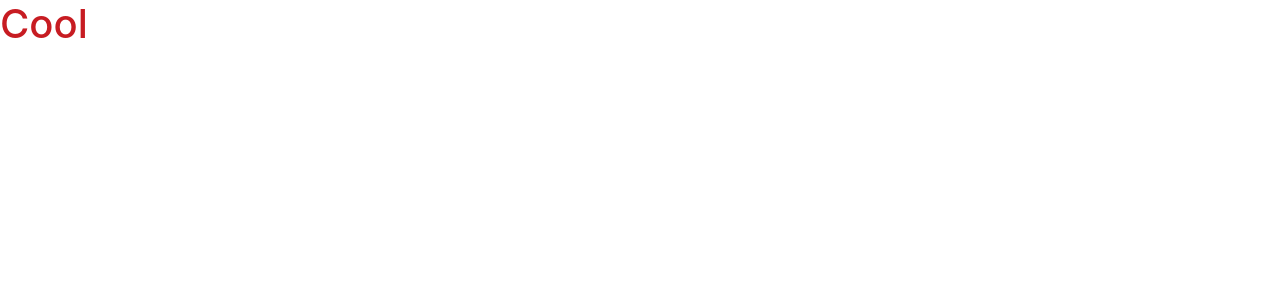
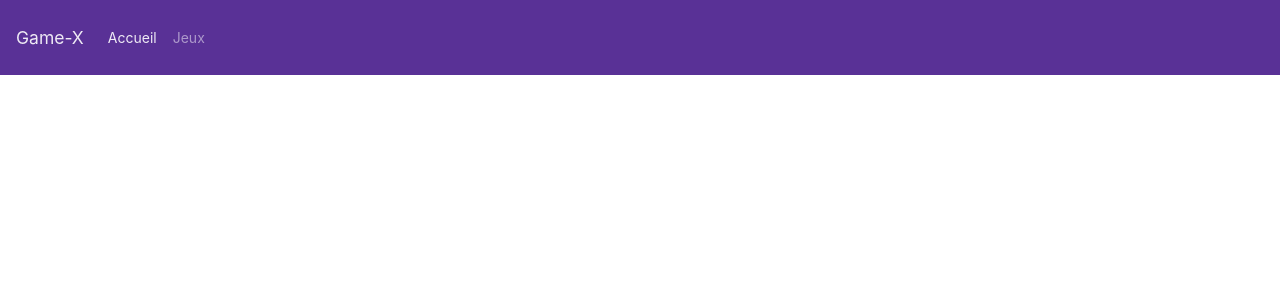
Before and after one commit to camara92/MVC-POO-PHP-FROM-SCRATCH, a PHP site: page / in a window 1280 px wide. Before the commit the part shown is almost empty. Shown: the top 300 px of the page. Run offline with PHP 8.4, Linux system fonts and the light colour scheme; some libraries are stand-ins or nearby versions.

Commit message:
Navbar en slider et hambourger

```diff
--- a/index.php
+++ b/index.php
@@ -3,20 +3,32 @@
 
 <head>
     <meta charset="UTF-8">
+    <link rel="stylesheet" href="https://cdn.jsdelivr.net/npm/bootswatch@4.5.2/dist/pulse/bootstrap.min.css">
     <meta http-equiv="X-UA-Compatible" content="IE=edge">
     <meta name="viewport" content="width=device-width, initial-scale=1.0">
-    <link rel="stylesheet" href="https://cdn.jsdelivr.net/npm/bootswatch@4.5.2/dist/cerulean/bootstrap.min.css">
-    <title>MVC en POO PHP </title>
+    <title>Document</title>
 </head>
 
 <body>
-    <h1 class="text-danger">Cool</h1>
-
-
+    <nav class="navbar navbar-expand navbar-dark bg-primary">
+        <a class="navbar-brand" href="#">Game-X</a>
+        <button class="navbar-toggler" type="button" data-toggle="collapse" data-target="#navbarColor01" aria-controls="navbarColor01" aria-expanded="false" aria-label="Toggle navigation">
+            <span class="navbar-toggler-icon"></span>
+        </button>
+        <div class="collapse navbar-collapse" id="navbarColor01">
+            <ul class="navbar-nav mr-auto">
+                <li class="nav-item active">
+                    <a class="nav-link" href="#">Accueil</a>
+                </li>
+                <li class="nav-item">
+                    <a class="nav-link" href="#">Jeux</a>
+                </li>
+            </ul>
+        </div>
+    </nav>
     <script src="https://cdn.jsdelivr.net/npm/jquery@3.5.1/dist/jquery.slim.min.js" integrity="sha384-DfXdz2htPH0lsSSs5nCTpuj/zy4C+OGpamoFVy38MVBnE+IbbVYUew+OrCXaRkfj" crossorigin="anonymous"></script>
     <script src="https://cdn.jsdelivr.net/npm/popper.js@1.16.1/dist/umd/popper.min.js" integrity="sha384-9/reFTGAW83EW2RDu2S0VKaIzap3H66lZH81PoYlFhbGU+6BZp6G7niu735Sk7lN" crossorigin="anonymous"></script>
     <script src="https://cdn.jsdelivr.net/npm/bootstrap@4.6.1/dist/js/bootstrap.min.js" integrity="sha384-VHvPCCyXqtD5DqJeNxl2dtTyhF78xXNXdkwX1CZeRusQfRKp+tA7hAShOK/B/fQ2" crossorigin="anonymous"></script>
-
 </body>
 
 </html>
```
